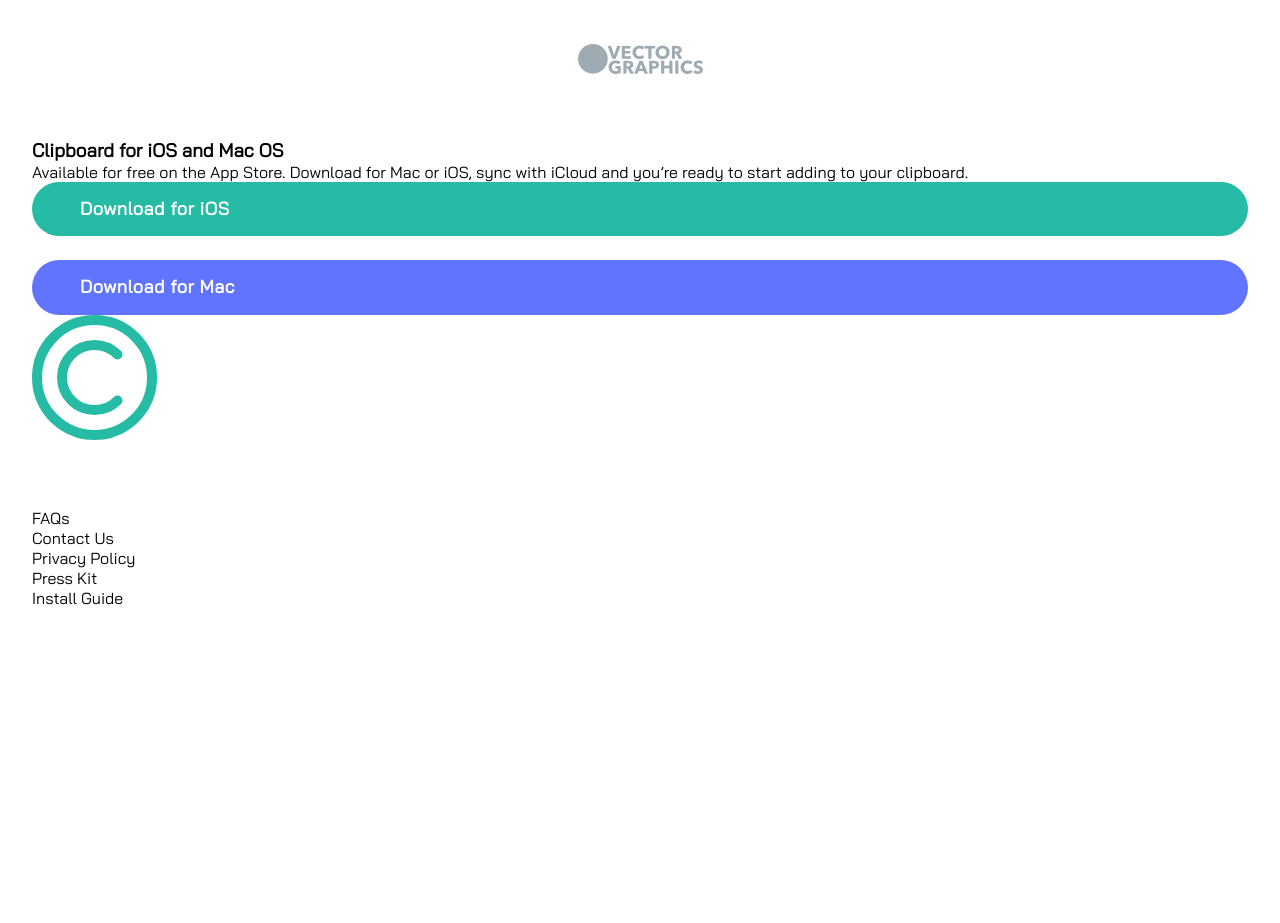
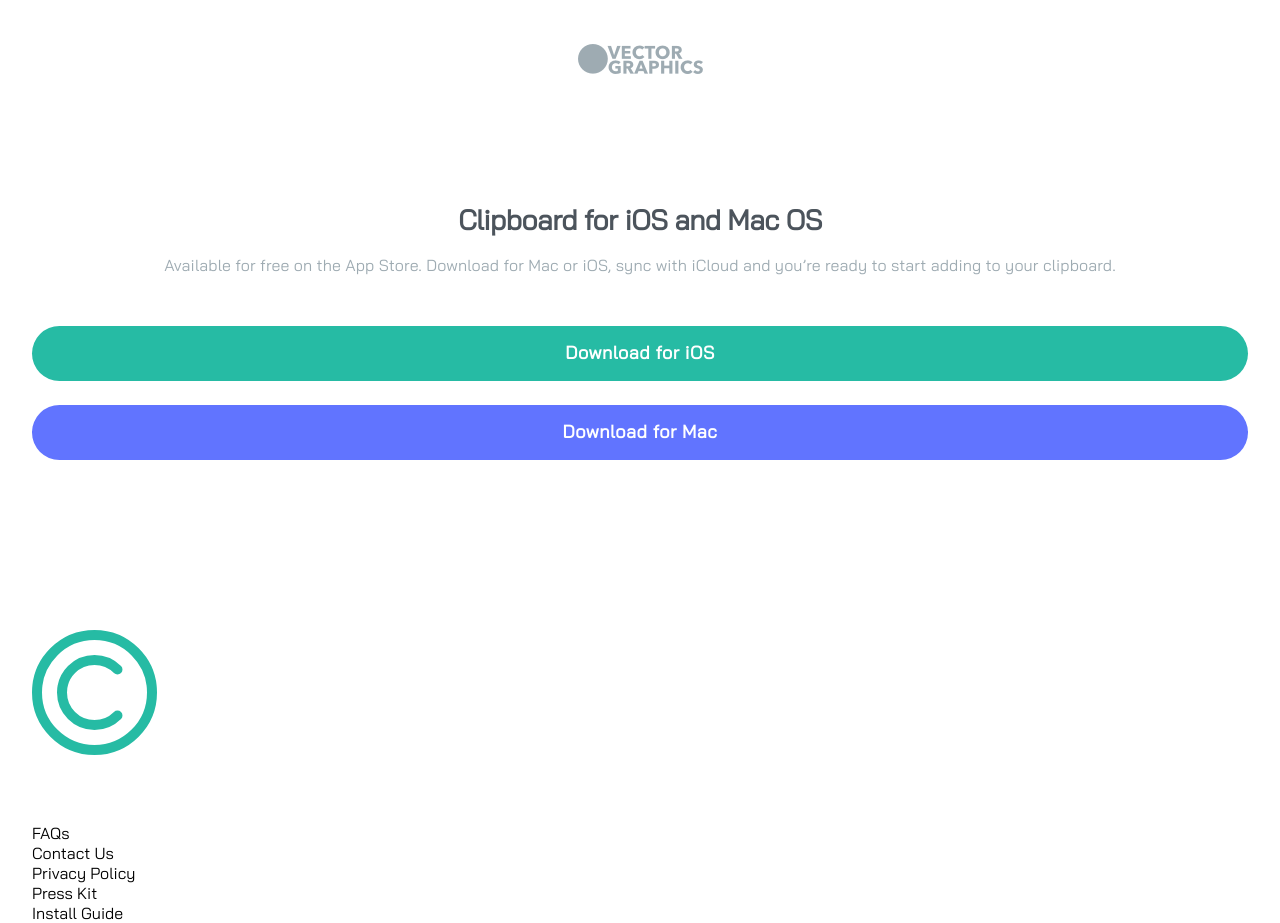
Before and after one commit to Oleksandr-Berd/clipboard, a React (Vite) app: page / in a window 1280 px wide. Shown: the part 3380-4303 px from the top of the page. Before the commit the page ends 3988 px from the top, so only its background shows below. Built offline with nearby package versions, Linux system fonts and the light colour scheme.

Commit message:
shared layout is done

```diff
--- a/src/components/Download/Download.jsx
+++ b/src/components/Download/Download.jsx
@@ -1,15 +1,17 @@
+import * as SC from "./DownloadStyled"
+
 import DownloadLinks from "../DownloadLinks/DownloadLinks";
 
 const Download = () => {
   return (
-    <div>
+    <SC.DownloadStyled>
       <h3>Clipboard for iOS and Mac OS</h3>
       <p>
         Available for free on the App Store. Download for Mac or iOS, sync with
         iCloud and you’re ready to start adding to your clipboard.
       </p>
       <DownloadLinks />
-    </div>
+    </SC.DownloadStyled>
   );
 };
 
--- /dev/null
+++ b/src/components/Download/DownloadStyled.js
@@ -0,0 +1,28 @@
+import styled from "@emotion/styled";
+
+export const DownloadStyled = styled.div`
+  padding-top: 64px;
+  padding-bottom: 170px;
+
+  text-align: center;
+
+  & > h3 {
+    margin-bottom: 16px;
+
+    font-size: 28px;
+    font-weight: 600;
+    letter-spacing: -0.46px;
+
+    color: #4C545C;
+  }
+
+  & > p{
+    margin-bottom: 48px;
+
+    font-size: 16px;
+    line-height: 1.6;
+    letter-spacing: 0.12px;
+
+    color: #9EABB2;
+  }
+`;
```
